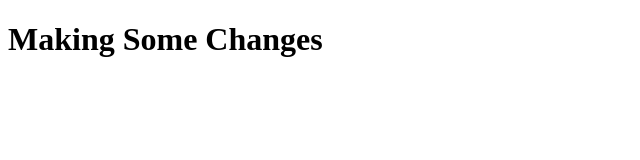
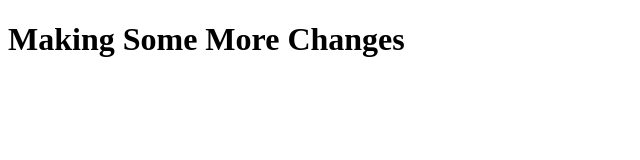
Before and after one commit to WCWoolley/my-first-github-repo, a plain HTML site: page index.html in a window 1280 px wide. Shown: the whole page, without its empty margins (0-640 px from the left). Drawn offline with Linux system fonts and the light colour scheme.

Commit message:
Made more changes.

```diff
--- a/index.html
+++ b/index.html
@@ -7,6 +7,6 @@
   <title>Document</title>
 </head>
 <body>
-  <h1>Making Some Changes</h1>
+  <h1>Making Some More Changes</h1>
 </body>
 </html>
```
